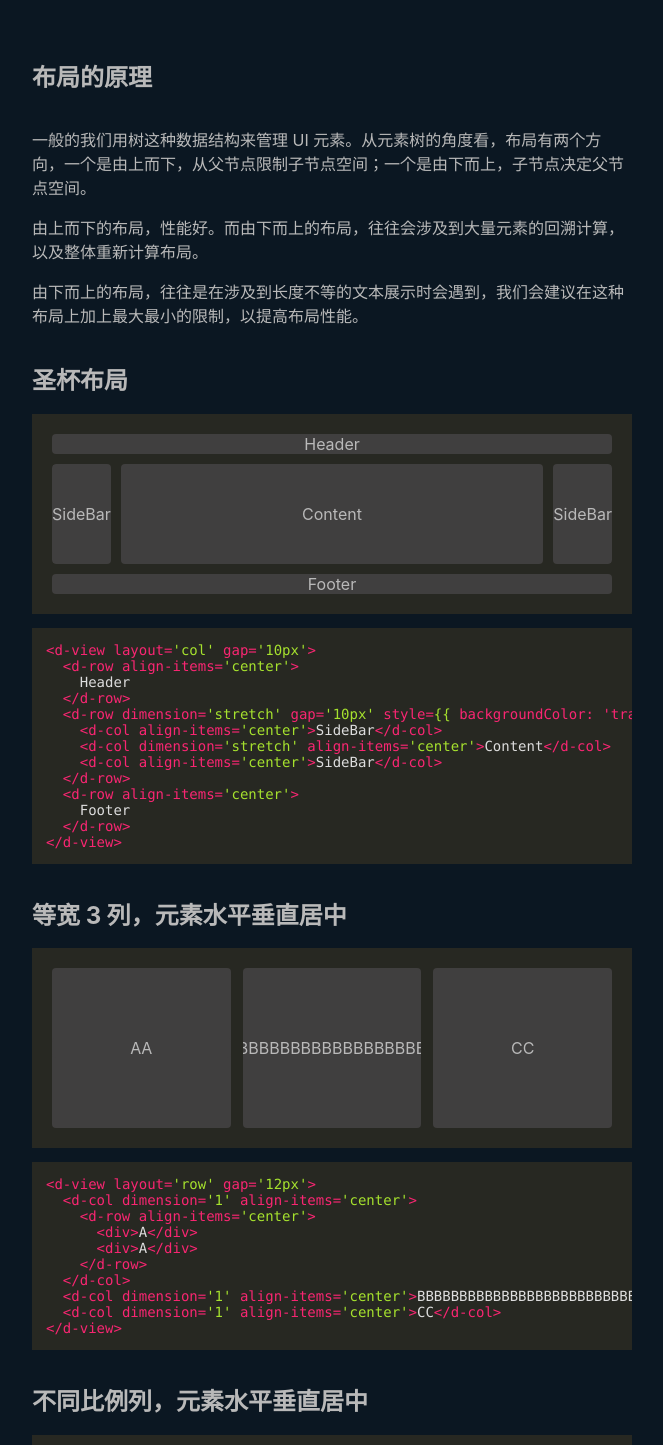
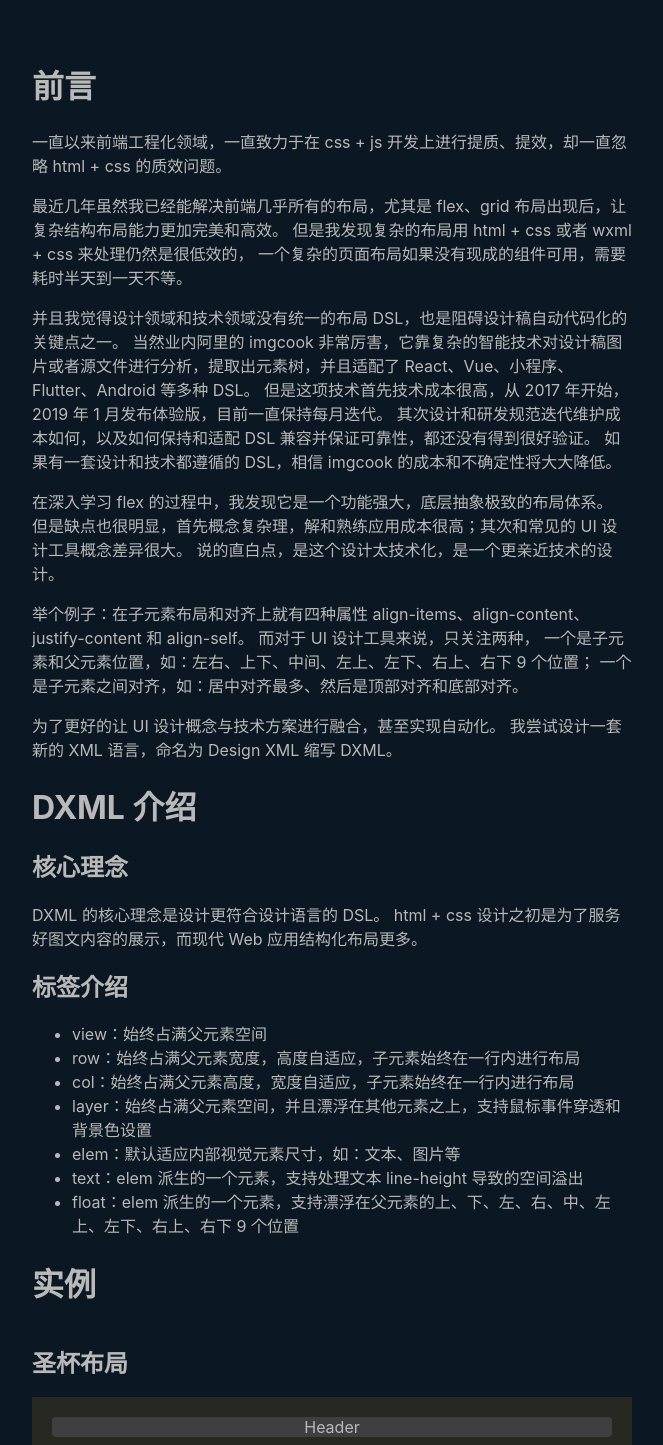
Before and after one commit to wenshin/dxml, a React (Create React App) app: page / in a window 1280 px wide. Shown: the top 1445 px of the page, without its empty margins (308-971 px from the left). Built offline with nearby package versions, Linux system fonts and the light colour scheme.

Commit message:
feat: 文档说明

```diff
--- a/src/App.tsx
+++ b/src/App.tsx
@@ -4,14 +4,58 @@ import './App.css';
 function App() {
   return (
     <div style={{ padding: 40 }}>
+      <h1>前言</h1>
       <section>
-      <d-text crop="2px"><h1>布局的原理</h1></d-text>
-        <p>一般的我们用树这种数据结构来管理 UI 元素。从元素树的角度看，布局有两个方向，一个是由上而下，从父节点限制子节点空间；一个是由下而上，子节点决定父节点空间。</p>
-        <p>由上而下的布局，性能好。而由下而上的布局，往往会涉及到大量元素的回溯计算，以及整体重新计算布局。</p>
-        <p>由下而上的布局，往往是在涉及到长度不等的文本展示时会遇到，我们会建议在这种布局上加上最大最小的限制，以提高布局性能。</p>
+        <p>一直以来前端工程化领域，一直致力于在 css + js 开发上进行提质、提效，却一直忽略 html + css 的质效问题。</p>
+        <p>
+          最近几年虽然我已经能解决前端几乎所有的布局，尤其是 flex、grid 布局出现后，让复杂结构布局能力更加完美和高效。
+          但是我发现复杂的布局用 html + css 或者 wxml + css 来处理仍然是很低效的，
+          一个复杂的页面布局如果没有现成的组件可用，需要耗时半天到一天不等。
+        </p>
+        <p>
+          并且我觉得设计领域和技术领域没有统一的布局 DSL，也是阻碍设计稿自动代码化的关键点之一。
+          当然业内阿里的 imgcook 非常厉害，它靠复杂的智能技术对设计稿图片或者源文件进行分析，提取出元素树，并且适配了 React、Vue、小程序、Flutter、Android 等多种 DSL。
+          但是这项技术首先技术成本很高，从 2017 年开始，2019 年 1 月发布体验版，目前一直保持每月迭代。
+          其次设计和研发规范迭代维护成本如何，以及如何保持和适配 DSL 兼容并保证可靠性，都还没有得到很好验证。
+          如果有一套设计和技术都遵循的 DSL，相信 imgcook 的成本和不确定性将大大降低。
+        </p>
+        <p>
+          在深入学习 flex 的过程中，我发现它是一个功能强大，底层抽象极致的布局体系。
+          但是缺点也很明显，首先概念复杂理，解和熟练应用成本很高；其次和常见的 UI 设计工具概念差异很大。
+          说的直白点，是这个设计太技术化，是一个更亲近技术的设计。
+        </p>
+        <p>
+          举个例子：在子元素布局和对齐上就有四种属性 align-items、align-content、justify-content 和 align-self。
+          而对于 UI 设计工具来说，只关注两种，
+          一个是子元素和父元素位置，如：左右、上下、中间、左上、左下、右上、右下 9 个位置；
+          一个是子元素之间对齐，如：居中对齐最多、然后是顶部对齐和底部对齐。
+        </p>
+        <p>
+          为了更好的让 UI 设计概念与技术方案进行融合，甚至实现自动化。
+          我尝试设计一套新的 XML 语言，命名为 Design XML 缩写 DXML。
+        </p>
       </section>
+      <h1>DXML 介绍</h1>
+      <h2><d-text crop="2px">核心理念</d-text></h2>
       <section>
-      <d-text crop="2px"><h1>圣杯布局</h1></d-text>
+        <p>
+          DXML 的核心理念是设计更符合设计语言的 DSL。
+          html + css 设计之初是为了服务好图文内容的展示，而现代 Web 应用结构化布局更多。
+        </p>
+      </section>
+      <h2><d-text crop="2px">标签介绍</d-text></h2>
+      <ul>
+        <li><span className="inline-code">view</span>：始终占满父元素空间</li>
+        <li><span className="inline-code">row</span>：始终占满父元素宽度，高度自适应，子元素始终在一行内进行布局</li>
+        <li><span className="inline-code">col</span>：始终占满父元素高度，宽度自适应，子元素始终在一行内进行布局</li>
+        <li><span className="inline-code">layer</span>：始终占满父元素空间，并且漂浮在其他元素之上，支持鼠标事件穿透和背景色设置</li>
+        <li><span className="inline-code">elem</span>：默认适应内部视觉元素尺寸，如：文本、图片等</li>
+        <li><span className="inline-code">text</span>：elem 派生的一个元素，支持处理文本 line-height 导致的空间溢出</li>
+        <li><span className="inline-code">float</span>：elem 派生的一个元素，支持漂浮在父元素的上、下、左、右、中、左上、左下、右上、右下 9 个位置</li>
+      </ul>
+      <h1>实例</h1>
+      <section>
+        <d-text crop="2px"><h2>圣杯布局</h2></d-text>
         <div className='case-container'>
           <d-view layout='col' gap='10px'>
             <d-row align-items='center'>
@@ -46,7 +90,7 @@ function App() {
         </pre>
       </section>
       <section>
-        <d-text crop="2px"><h1>等宽 3 列，元素水平垂直居中</h1></d-text>
+        <d-text crop="2px"><h2>等宽 3 列，元素水平垂直居中</h2></d-text>
         <div className='case-container'>
           <d-view layout='row' gap='12px'>
             <d-col dimension='1' align-items='center'>
@@ -75,7 +119,7 @@ function App() {
         </pre>
       </section>
       <section>
-        <d-text crop="2px"><h1>不同比例列，元素水平垂直居中</h1></d-text>
+        <d-text crop="2px"><h2>不同比例列，元素水平垂直居中</h2></d-text>
         <div className='case-container'>
           <d-view layout='row' gap='12px'>
             <d-col dimension='1' align-items='center'><div>A</div><div>A</div></d-col>
@@ -94,7 +138,7 @@ function App() {
         </pre>
       </section>
       <section>
-        <d-text crop="2px"><h1>水平三明治布局</h1></d-text>
+        <d-text crop="2px"><h2>水平三明治布局</h2></d-text>
         <div className='case-container'>
           <d-view layout='row' gap='12px'>
             <d-col align-items='center'>AAA</d-col>
@@ -113,7 +157,7 @@ function App() {
         </pre>
       </section>
       <section>
-        <d-text crop="2px"><h1>垂直三明治布局</h1></d-text>
+        <d-text crop="2px"><h2>垂直三明治布局</h2></d-text>
         <div className='case-container'>
           <d-view layout='col' gap='12px'>
             <d-row align-items='center'>A</d-row>
@@ -132,7 +176,7 @@ function App() {
         </pre>
       </section>
       <section>
-        <d-text crop="2px"><h1>不同比例行布局</h1></d-text>
+        <d-text crop="2px"><h2>不同比例行布局</h2></d-text>
         <div className='case-container'>
           <d-view layout='col' gap='12px'>
             <d-row dimension='1' gap='10px' style={{backgroundColor: 'transparent'}}>
@@ -165,7 +209,7 @@ function App() {
         </pre>
       </section>
       <section>
-        <d-text crop="2px"><h1>浮动元素定位</h1></d-text>
+        <d-text crop="2px"><h2>浮动元素定位</h2></d-text>
         <div className='case-container'>
           <d-view>
             <d-float class='my-class' align='top'>top</d-float>
@@ -196,7 +240,7 @@ function App() {
         </pre>
       </section>
       <section>
-        <d-text crop="2px"><h1>inline 元素布局</h1></d-text>
+        <d-text crop="2px"><h2>inline 元素布局</h2></d-text>
         <div className='case-container'>
           <d-view layout="inline" gap='12px 16px'>
             <d-elem className='inline-elem1'>test</d-elem>
@@ -241,7 +285,7 @@ function App() {
         </pre>
       </section>
       <section>
-        <d-text crop="2px"><h1>自动修正文本 line height 导致的边距问题</h1></d-text>
+        <d-text crop="2px"><h2>自动修正文本 line height 导致的边距问题</h2></d-text>
         <d-row gap="12px">
           <d-text crop="1px">DXML 设计了更适合设计稿直接转布局代码的一套标签</d-text>
           <d-text crop="1px">DXML Design for a better layout markable language from design to developer</d-text>
```
